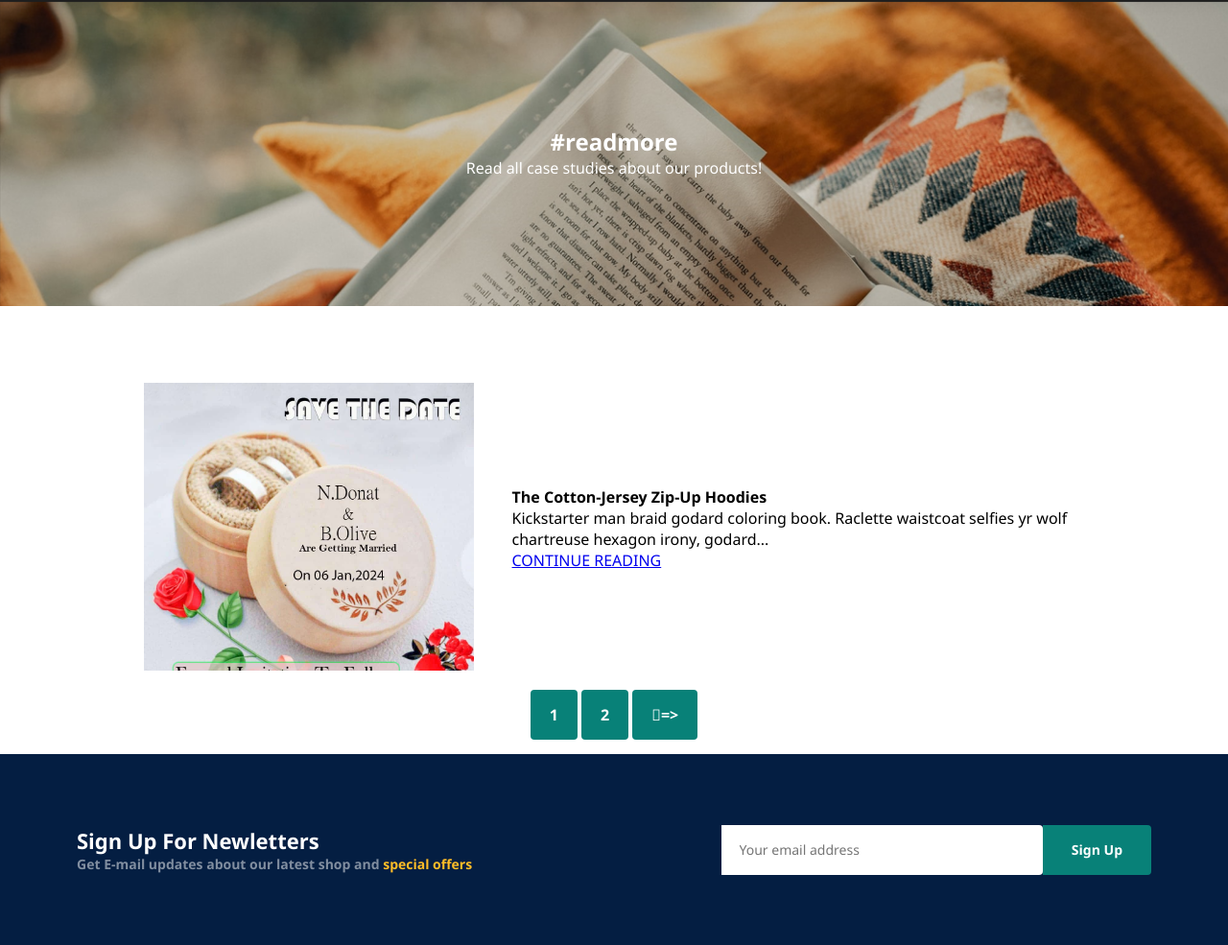
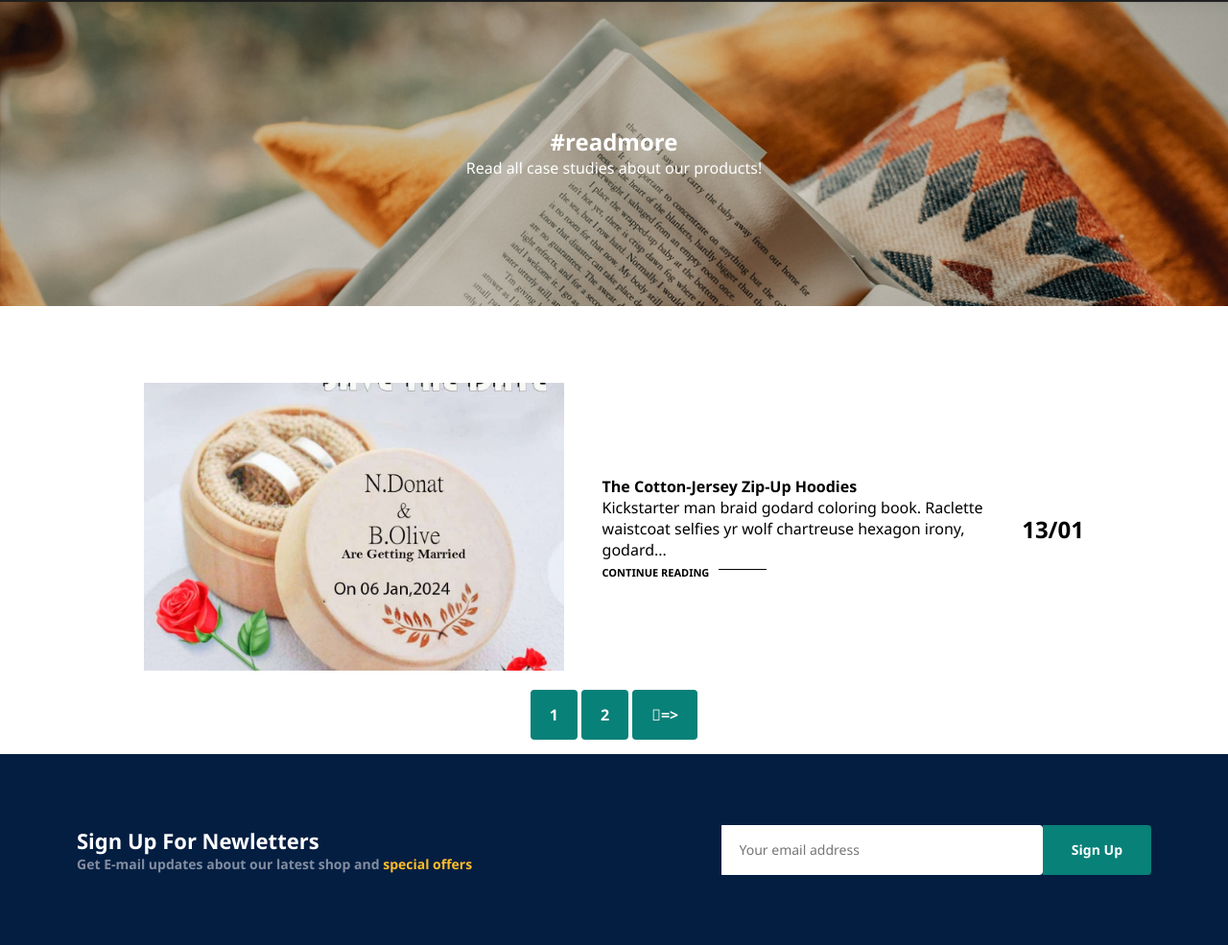
Before and after one commit to Ndaziramiyep/Umurava-online-learning-project, a PHP site: page /Html/blog.html in a window 1280 px wide. Shown: the part 95-1080 px from the top of the page at 96% size. Run offline with PHP 8.4, Linux system fonts and the light colour scheme; some libraries are stand-ins or nearby versions.

Commit message:
styling blog file

```diff
--- a/Frontend/Html/Index.html
+++ b/Frontend/Html/Index.html
@@ -16,7 +16,7 @@
         <div>
             <ul id="navbar">
                 <li><a class="active" href="#">Home</a></li>
-                <li><a href="shop.html">Shop</a></li>
+                <li><a href="#shop.html">Shop</a></li>
                 <li><a href="blog.html">Blog</a></li>
                 <li><a href="about.html">About</a></li>
                 <li><a href="contact.html">Contact</a></li>
--- a/Frontend/Html/blog.html
+++ b/Frontend/Html/blog.html
@@ -50,6 +50,7 @@
                 <p>Kickstarter man braid godard coloring book. Raclette waistcoat selfies yr wolf chartreuse hexagon irony, godard...</p>
                 <a href="#">CONTINUE READING</a>
             </div>
+            <h1>13/01</h1>
         </div>
     </section>
 
--- a/Frontend/css/style.css
+++ b/Frontend/css/style.css
@@ -284,7 +284,7 @@ border-radius: 20px;
     justify-content: center;
     text-align: center;
     align-items: center;
-    background-image: url("../img/banner/b19.jpg");
+    background-image: url("../img/banner/b19.png");
     min-width: 540px;
     height: 50vh;
     background-size: cover;
@@ -294,7 +294,7 @@ border-radius: 20px;
 }
 
 #sm-banner .banner-box2{
-    background-image: url("../img/banner/b19.jpg");
+    background-image: url("../img/banner/b19.png");
 }
 #sm-banner h4{
     color: #fff;
@@ -330,7 +330,7 @@ border-radius: 20px;
     flex-direction: column;
     justify-content: center;
     align-items: flex-start;
-    background-image: url("../img/banner/b19.jpg");
+    background-image: url("../img/banner/b19.png");
     min-width: 29%;
     height: 30vh;
     background-size: cover;
@@ -341,10 +341,10 @@ border-radius: 20px;
 }
 
 #banner3 .banner-box2{
-    background-image: url("../img/banner/b19.jpg");
+    background-image: url("../img/banner/b19.png");
 }
 #banner3 .banner-box3{
-    background-image: url("../img/banner/b19.jpg");
+    background-image: url("../img/banner/b19.png");
 }
 
 #banner3 h2{
@@ -611,6 +611,35 @@ footer .copyright {
     height: 300px;
     object-fit: cover;
 }
+#blog .blog-details {
+    width: 50%;
+}
+#blog .blog-details a {
+    text-decoration: none;
+    font-size: 11px;
+    color: #000;
+    font-weight: 700;
+    position: relative;
+    transition: 0.3s;
+}
+
+#blog .blog-details a::after {
+    content: "";
+    width: 50px;
+    height: 1px;
+    background-color: #000;
+    position: absolute;
+    top: 4px;
+    right: -60px;
+}
+
+#blog .blog-details a:hover{
+    color: #088178;
+}
+
+#blog .blog-details a:hover::after{
+    background-color: #088178;
+}
 
 
 
```
